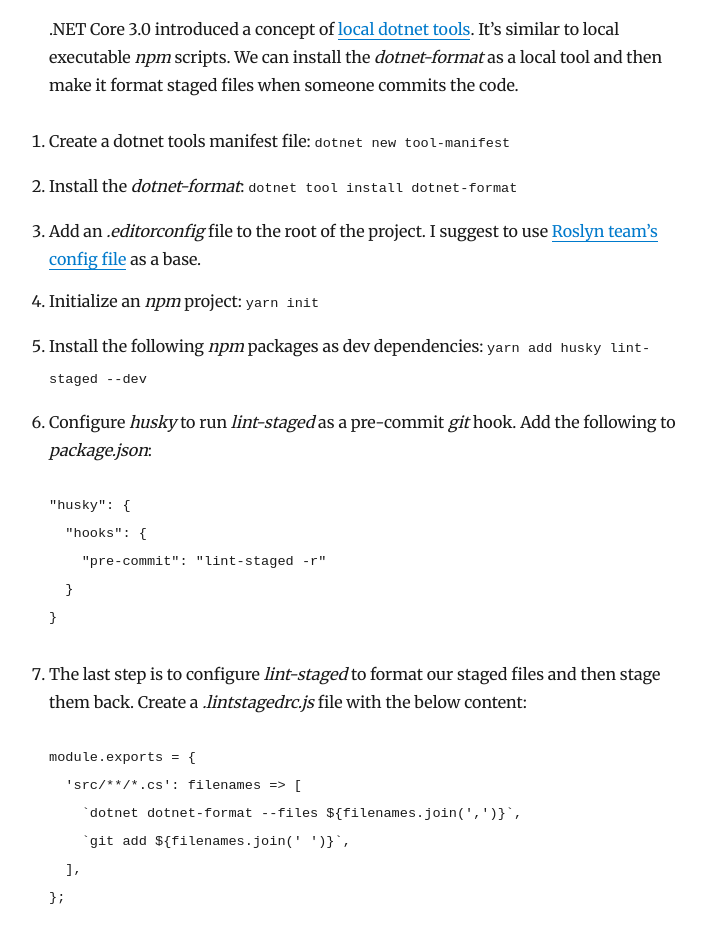
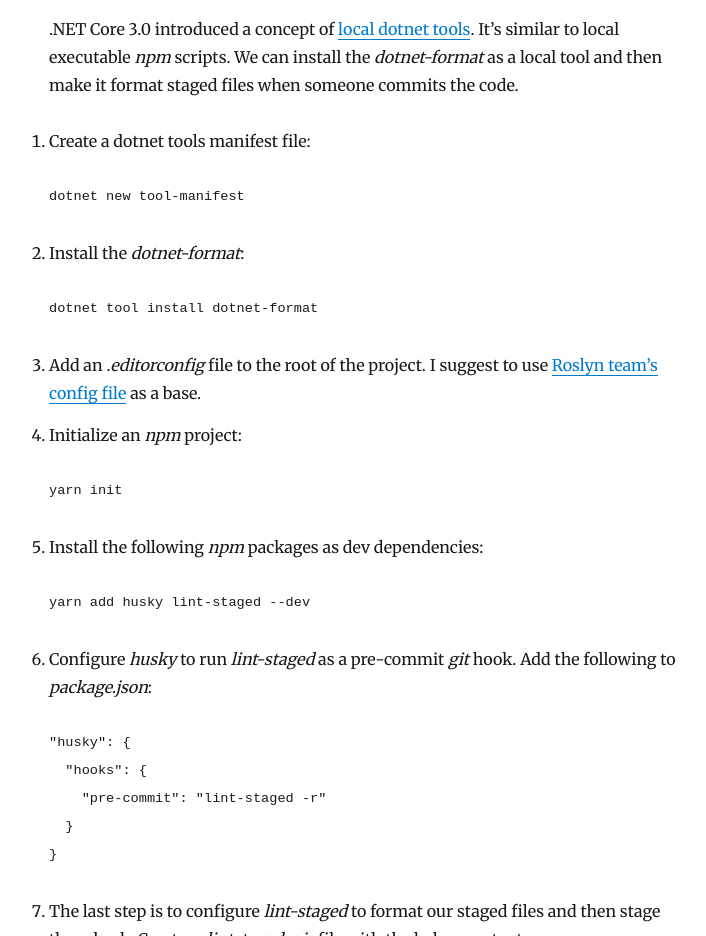
Before and after one commit to eyamenko/eyamenko.github.io, a Gatsby site: page /automatically-formatting-your-dotnet-projects/ in a window 1280 px wide. Shown: the part 840-1776 px from the top of the page, without its empty margins (276-982 px from the left). Built offline with nearby package versions, Linux system fonts and the light colour scheme; Gatsby itself is replaced by a stand-in of ours; some packages are replaced by stand-ins of ours; code samples lack their colours.

Commit message:
Change inline code blocks to full code blocks

````diff
--- a/content/blog/automatically-formatting-your-dotnet-projects/index.md
+++ b/content/blog/automatically-formatting-your-dotnet-projects/index.md
@@ -12,11 +12,31 @@
 
 .NET Core 3.0 introduced a concept of [local dotnet tools](https://docs.microsoft.com/en-us/dotnet/core/whats-new/dotnet-core-3-0#local-tools). It’s similar to local executable _npm_ scripts. We can install the _dotnet-format_ as a local tool and then make it format staged files when someone commits the code.
 
-1. Create a dotnet tools manifest file: `dotnet new tool-manifest`
-2. Install the _dotnet-format_: `dotnet tool install dotnet-format`
+1. Create a dotnet tools manifest file:
+
+```bash
+dotnet new tool-manifest
+```
+
+2. Install the _dotnet-format_:
+
+```bash
+dotnet tool install dotnet-format
+```
+
 3. Add an _.editorconfig_ file to the root of the project. I suggest to use [Roslyn team’s config file](https://github.com/dotnet/roslyn/blob/master/.editorconfig) as a base.
-4. Initialize an _npm_ project: `yarn init`
-5. Install the following _npm_ packages as dev dependencies: `yarn add husky lint-staged --dev`
+4. Initialize an _npm_ project:
+
+```bash
+yarn init
+```
+
+5. Install the following _npm_ packages as dev dependencies:
+
+```bash
+yarn add husky lint-staged --dev
+```
+
 6. Configure _husky_ to run _lint-staged_ as a pre-commit _git_ hook. Add the following to _package.json_:
 
 ```json
````
